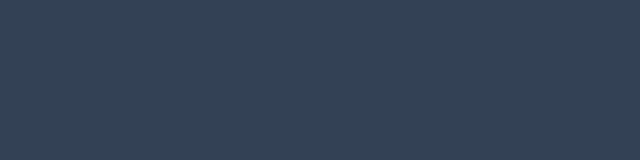
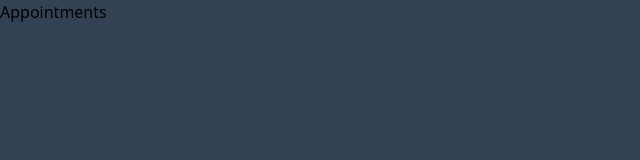
Before and after one commit to Akul-sada/Patient-management-system, a React (Create React App) app in the folder front-end/: page /appointments in a window 1280 px wide. Before the commit this address had no page. Shown: the top 160 px of the page, without its empty margins (0-640 px from the left). Built offline with nearby package versions, Linux system fonts and the light colour scheme.

Commit message:
add config.env to git ignore add appointments.js file for appointments

```diff
--- a/front-end/src/App.js
+++ b/front-end/src/App.js
@@ -5,6 +5,7 @@ import { BrowserRouter,Route,Routes } from "react-router-dom";
 import AddPatient from "./components/AddPatient";
 import EditPatient from "./components/EditPatient";
 import DeletePatient from "./components/DeletePatient";
+import Appointments from "./components/Appointments";
 
 
 function App() {
@@ -18,6 +19,7 @@ function App() {
         <Route path="/add-patient" element={<AddPatient/>}/>
         <Route path="/edit-patient" element={<EditPatient/>}/>
         <Route path="/delete-patient" element={<DeletePatient/>}/>
+        <Route path="/appointments" element={<Appointments/>}/>
       </Routes>
     </BrowserRouter>
 
--- /dev/null
+++ b/front-end/src/components/Appointments.js
@@ -0,0 +1,9 @@
+import React from 'react'
+
+const Appointments = () => {
+  return (
+    <div>Appointments</div>
+  )
+}
+
+export default Appointments;
--- a/front-end/src/components/PatientsTable.jsx
+++ b/front-end/src/components/PatientsTable.jsx
@@ -46,6 +46,7 @@ const PatientsTable = () => {
                 <td className="flex items-center px-6 py-4 space-x-3">
                     <Link to="/edit-patient" className="font-medium text-blue-600 dark:text-blue-500 hover:underline">Edit</Link>
                     <Link to="/delete-patient" className="font-medium text-red-600 dark:text-red-500 hover:underline">Remove</Link>
+                    <Link to="/appointments" className="font-medium text-green-600 dark:text-green-500 hover:underline">Appointments</Link>
                 </td>
             </tr>
 
```
Also changed, not shown: 2 other files (tests, documents, lock files or other folders).
